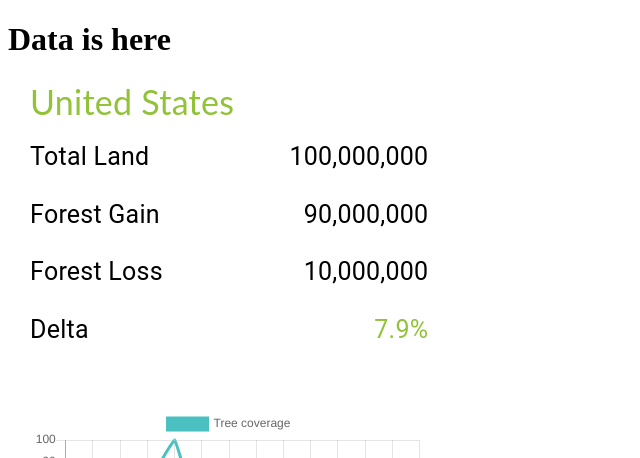
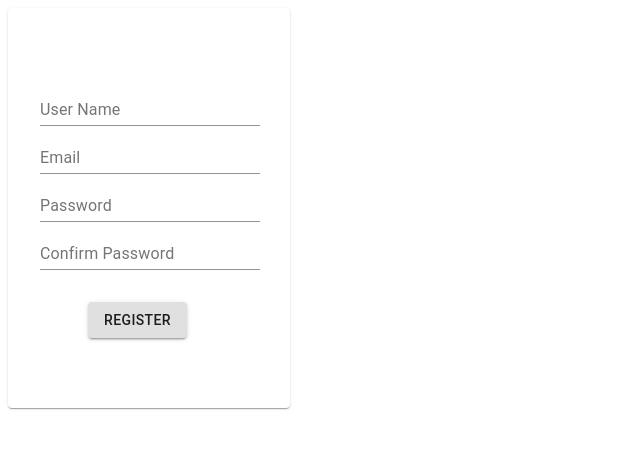
Before and after one commit to build-deforestation-application/FE_Deforestation-Dashboard, a React (Create React App) app in the folder client/: page /signup in a window 1280 px wide. Shown: the top 458 px of the page, without its empty margins (0-640 px from the left). Built offline with nearby package versions, Linux system fonts and the light colour scheme; no server answers.

Commit message:
setup routes and stuff

```diff
--- a/client/src/App.js
+++ b/client/src/App.js
@@ -2,7 +2,21 @@ import React from 'react';
 import Login from './components/forms/login/Login';
 import Signup from './components/forms/signup/Signup';
 import Dashboard from './containers/dashboard/Dashboard';
+import Private from './utils/PrivateRoute'
 
-const App = () => <Dashboard />;
+import { Switch, Route } from 'react-router-dom'
+
+
+
+const App = () => {
+
+    return (
+        <Switch>
+            <Private path='/dashboard' component={Dashboard} />
+            <Route path='/signup' component={Signup} />
+            <Route path='/' component={Login} />
+        </Switch>
+    )
+};
 
 export default App;
--- a/client/src/components/forms/login/Login.js
+++ b/client/src/components/forms/login/Login.js
@@ -64,18 +64,18 @@ const LoginForm = props => {
   const handleSubmit = event => {
     event.preventDefault();
     const credentials = { email: values.email, password: values.password };
-    console.log(`Submitted login request with these credentials:`, credentials);
-    console.log(`See component for proof of authentication request`);
-    // axiosWithAuth()
-    //   .post('/auth/login', {
-    //     email: values.email,
-    //     password: values.password,
-    //   })
-    //   .then(res => {
-    //     localStorage.setItem('token', res.data);
-    //     props.history.push('/dashboard');
-    //   })
-    //   .catch(err => console.log(err));
+    // console.log(`Submitted login request with these credentials:`, credentials);
+    // console.log(`See component for proof of authentication request`);
+    axiosWithAuth()
+      .post('/auth/login', {
+        email: values.email,
+        password: values.password,
+      })
+      .then(res => {
+        localStorage.setItem('token', res.data);
+        props.history.push('/dashboard');
+      })
+      .catch(err => console.log(err));
   };
 
   return (
--- a/client/src/components/forms/signup/Signup.js
+++ b/client/src/components/forms/signup/Signup.js
@@ -74,20 +74,20 @@ const SignUpForm = () => {
       password: values.password,
       username: values.userName,
     };
-    console.log(`Signed up with these credentials:`, credentials);
-    console.log(`See component for proof of authentication request`);
-    // axiosWithAuth()
-    //   .post('/auth/register', {
-    //     userName: values.userName,
-    //     password: values.password,
-    //     email: values.email,
-    //   })
-    //   .then(res => {
-    //     console.log('response', res);
-    //   })
-    //   .catch(err => {
-    //     console.error('error', err);
-    //   });
+    // console.log(`Signed up with these credentials:`, credentials);
+    // console.log(`See component for proof of authentication request`);
+    axiosWithAuth()
+      .post('/auth/register', {
+        userName: values.userName,
+        password: values.password,
+        email: values.email,
+      })
+      .then(res => {
+        console.log('response', res);
+      })
+      .catch(err => {
+        console.error('error', err);
+      });
   };
 
   return (
--- a/client/src/components/panels/History.js
+++ b/client/src/components/panels/History.js
@@ -1,27 +1,39 @@
-import React, { useEffect, useContext } from 'react'
+import React, { useState, useEffect, useContext } from 'react'
 import ControlsContext from '../../contexts/ControlsContext'
 import axios from '../../utils/axios'
+import { getter, post } from '../../services/queryBackend'
 
 export default () => {
 
     const { history, setHistory } = useContext(ControlsContext)
+    const [ localHistory, setLocalHistory ] = useState([])
 
     useEffect (() => {
-        axios()
-        .get('/history')
-        .then(res => setHistory(res))
-        .catch(err => console.log(err))
+        getter()
+        .then(res => console.log('RES',res))
     })
 
+    const handleSubmit = e => {
+        e.preventDefault()
+        post(`query`, { 'queries': 'dakotah' })
+        .then(res => {
+            console.log('POST: ',res)
+            setHistory([
+                ...history, res.data
+            ])
+        })
+    }
+
     return (
-
         <ControlsContext.Consumer>
             {() => {
                 return (
-                    <h1>{history}</h1>
+                    <>
+                        <h1>{history}</h1>
+                        <button onClick={e => handleSubmit(e)}>post test</button>
+                    </>
                 )
             }}
         </ControlsContext.Consumer>
-
     )
 }
--- a/client/src/containers/dashboard/Dashboard.js
+++ b/client/src/containers/dashboard/Dashboard.js
@@ -10,7 +10,7 @@ import ControlsContext from '../../contexts/ControlsContext';
 export default () => {
   const [ data, setData ] = useState([]);
   const [ temp, setTemp ] = useState({});
-  const [ history, setHistory ] = useState([])
+  const [ history, setHistory ] = useState([]);
 
 
 
--- a/client/src/index.js
+++ b/client/src/index.js
@@ -1,5 +1,7 @@
 import React from 'react';
 import { render } from 'react-dom';
 import App from './App';
+import { BrowserRouter } from 'react-router-dom'
 
-render(<App />, document.getElementById('root'));
+
+render(<BrowserRouter><App /></BrowserRouter>, document.getElementById('root'));
--- a/client/src/services/queryBackend.js
+++ b/client/src/services/queryBackend.js
@@ -1,10 +1,15 @@
 import axios from '../utils/axios';
 
-const baseURL = ``;
+const baseURL = `https://be-deforestation.herokuapp.com`;
 
 // Send query to web BE with body req of DS query
-export const post = async query => {
-  const result = await axios().post(`${baseURL}`, query).then(res => res);
+export const getter = async () => {
+  const result = await axios().get(`${baseURL}/query`).then(res => res)
+  return result;
+}
+
+export const post = async (endpoint, query) => {
+  const result = await axios().post(`${baseURL}/${endpoint}`, query).then(res => res);
 
   return result;
 };
--- a/client/src/utils/axios.js
+++ b/client/src/utils/axios.js
@@ -3,7 +3,7 @@ import axios from 'axios';
 export default () => {
   const token = localStorage.getItem('token');
   return axios.create({
-    baseURL: 'api url',
+    baseURL: 'https://be-deforestation.herokuapp.com',
     header: {
       Authorization: token,
     },
```
Also changed, not shown: client/src/hooks/useLocalStorage.js (line endings or trailing spaces).
